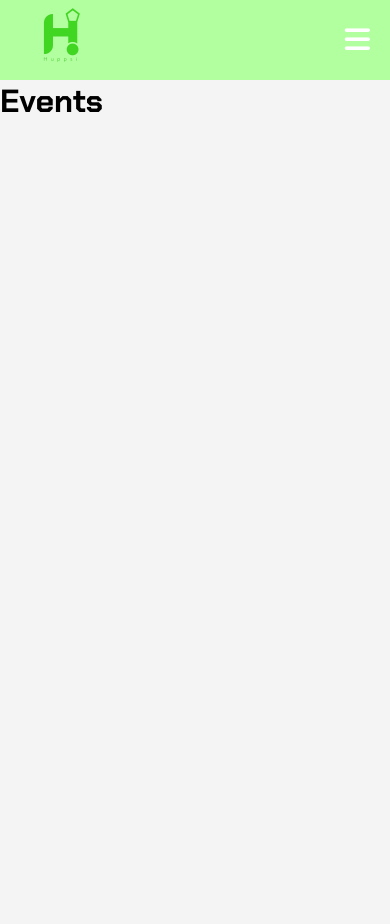
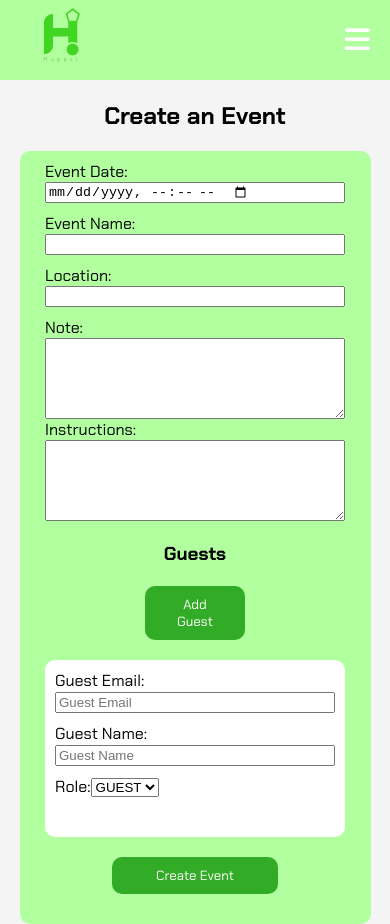
Before and after one commit to LazyBrogrammer/birthday-invitation, a React (Vite) app: page /events in a window 390 px wide. Before the commit the page ends 844 px from the top, so only its background shows below. Built offline with nearby package versions, Linux system fonts and the light colour scheme.

Commit message:
add event components and their styles

```diff
--- a/src/index.css
+++ b/src/index.css
@@ -36,8 +36,7 @@ a {
 
 /* Remove default button styles */
 button {
-  /*border: none;*/
-  background: none;
+  border: none;
   padding: 0;
   cursor: pointer;
 }
--- a/src/pages/Events/Events.jsx
+++ b/src/pages/Events/Events.jsx
@@ -1,7 +1,212 @@
+import { useState } from "react";
+import axios from "axios";
+import { ToastContainer, toast } from "react-toastify";
+import "react-toastify/dist/ReactToastify.css";
+import "./events.css"; // Rename the CSS file as well
+
+const apiUrl = import.meta.env.VITE_API_URL;
+
 export const Events = () => {
-    return (
-        <div>
-            <h1>Events</h1>
-        </div>
-    )
-}
+  const [eventDate, setEventDate] = useState("");
+  const [eventName, setEventName] = useState("");
+  const [guests, setGuests] = useState([
+    { email: "", name: "", role: "GUEST" },
+  ]);
+  const [instructions, setInstructions] = useState("");
+  const [location, setLocation] = useState("");
+  const [note, setNote] = useState("");
+  //   const [organizerEmail, setOrganizerEmail] = useState("");
+
+  const handleGuestChange = (index, e) => {
+    const newGuests = [...guests];
+    newGuests[index][e.target.name] = e.target.value;
+    setGuests(newGuests);
+  };
+
+  const addGuest = () => {
+    setGuests([...guests, { email: "", name: "", role: "GUEST" }]);
+  };
+
+  const removeGuest = (index) => {
+    const newGuests = guests.filter((_, i) => i !== index);
+    setGuests(newGuests);
+  };
+
+  const handleSubmit = async (e) => {
+    e.preventDefault();
+
+    const eventData = {
+      eventDate,
+      eventName,
+      guests,
+      instructions,
+      location,
+      note,
+      //   organizerEmail,
+    };
+
+    try {
+      const response = await axios.post(
+        apiUrl + "invitations/invitation",
+        eventData
+      );
+      if (response.data.success) {
+        toast.success("Event created successfully!", {
+          position: "bottom-right",
+          autoClose: 3000,
+          hideProgressBar: false,
+          closeOnClick: true,
+          pauseOnHover: true,
+          draggable: true,
+          progress: undefined,
+        });
+      } else {
+        toast.error("Failed to create event: " + response.data.message, {
+          position: "bottom-right",
+          autoClose: 3000,
+          hideProgressBar: false,
+          closeOnClick: true,
+          pauseOnHover: true,
+          draggable: true,
+          progress: undefined,
+        });
+      }
+    } catch (error) {
+      console.error("Error creating event:", error);
+      toast.error(
+        "An error occurred while creating the event. Please try again.",
+        {
+          position: "bottom-right",
+          autoClose: 3000,
+          hideProgressBar: false,
+          closeOnClick: true,
+          pauseOnHover: true,
+          draggable: true,
+          progress: undefined,
+        }
+      );
+    }
+  };
+
+  return (
+    <div className="events-container">
+      <div className="events">
+        <h2>Create an Event</h2>
+        <form className="event-form" onSubmit={handleSubmit}>
+          <div className="event-form_top">
+            <div>
+              <label htmlFor="event-date">Event Date:</label>
+              <input
+                id="event-date"
+                type="datetime-local"
+                value={eventDate}
+                onChange={(e) => setEventDate(e.target.value)}
+                required
+              />
+            </div>
+            <div>
+              <label htmlFor="event-name">Event Name:</label>
+              <input
+                id="event-name"
+                type="text"
+                value={eventName}
+                onChange={(e) => setEventName(e.target.value)}
+                required
+              />
+            </div>
+            <div>
+              <label htmlFor="location">Location:</label>
+              <input
+                id="location"
+                type="text"
+                value={location}
+                onChange={(e) => setLocation(e.target.value)}
+                required
+              />
+            </div>
+          </div>
+
+          <div className="event-form_middle">
+            <div>
+              <label htmlFor="note">Note:</label>
+              <textarea
+                id="note"
+                required
+                rows={5}
+                cols={30}
+                value={note}
+                onChange={(e) => setNote(e.target.value)}
+              />
+            </div>
+
+            <div className="full-width">
+              <label htmlFor="instructions">Instructions:</label>
+              <textarea
+                id="instructions"
+                rows={5}
+                cols={30}
+                value={instructions}
+                onChange={(e) => setInstructions(e.target.value)}
+                required
+              />
+            </div>
+          </div>
+
+          <h3>Guests</h3>
+          <button type="button" className="add-button" onClick={addGuest}>
+            Add Guest
+          </button>
+          <div className="guests-container full-width">
+            {guests.map((guest, index) => (
+              <div key={index} className="guest-item">
+                <label htmlFor={`guest-email-${index}`}>Guest Email:</label>
+                <input
+                  id={`guest-email-${index}`}
+                  type="email"
+                  name="email"
+                  placeholder="Guest Email"
+                  value={guest.email}
+                  onChange={(e) => handleGuestChange(index, e)}
+                  required
+                />
+                <label htmlFor={`guest-name-${index}`}>Guest Name:</label>
+                <input
+                  id={`guest-name-${index}`}
+                  type="text"
+                  name="name"
+                  placeholder="Guest Name"
+                  value={guest.name}
+                  onChange={(e) => handleGuestChange(index, e)}
+                  required
+                />
+                <label htmlFor={`guest-role-${index}`}>Role:</label>
+                <select
+                  id={`guest-role-${index}`}
+                  name="role"
+                  value={guest.role}
+                  onChange={(e) => handleGuestChange(index, e)}
+                  required
+                >
+                  <option value="GUEST">GUEST</option>
+                  <option value="ADMIN">ADMIN</option>
+                </select>
+                {guests.length > 1 && (
+                  <button
+                    type="button"
+                    className="remove-button"
+                    onClick={() => removeGuest(index)}
+                  >
+                    Remove
+                  </button>
+                )}
+              </div>
+            ))}
+          </div>
+
+          <button className="create-event" type="submit">Create Event</button>
+        </form>
+        <ToastContainer />
+      </div>
+    </div>
+  );
+};
--- a/src/pages/Events/events.css
+++ b/src/pages/Events/events.css
@@ -0,0 +1,110 @@
+.events-container {
+  width: 100vw;
+  min-height: calc(100vh - 80px);
+  display: flex;
+  justify-content: center;
+}
+
+.events h2 {
+  text-align: center;
+  margin: 20px 0;
+}
+
+.event-form {
+  background-color: #b2ffa0;
+  width: 90vw;
+  border-radius: 10px;
+  padding: 10px;
+}
+
+.event-form_top,
+.event-form_middle {
+  display: flex;
+  align-items: center;
+  justify-content: space-around;
+}
+.event-form_top input,
+.event-form_middle textarea {
+  display: flex;
+  width: 100%;
+}
+.event-form_top input:focus,
+.event-form_middle textarea:focus {
+  border: 1px solid #b2ffa0;
+}
+input {
+  margin-bottom: 10px;
+  width: 100%;
+}
+input:focus {
+  border-color: #b2ffa0 !important;
+}
+/*  */
+
+h3 {
+  text-align: center;
+  margin: 20px 0 !important;
+}
+
+select {
+  margin-bottom: 30px;
+}
+
+.guests-container {
+  display: flex;
+  gap: 20px;
+  /* justify-content: space-between; */
+  flex-wrap: wrap;
+  justify-content: center;
+  align-content: flex-start;
+  margin-bottom: 20px;
+}
+
+.guest-item {
+  width: 300px;
+  background-color: white;
+  border-radius: 10px;
+  padding: 10px;
+}
+
+.remove-button {
+  background-color: red;
+  color: white;
+  display: flex;
+  margin: 0 auto;
+  border: none;
+  padding: 5px 20px;
+  border-radius: 10px;
+}
+.add-button {
+  display: flex;
+  justify-content: center;
+  margin: 0 auto;
+  width: 30%;
+  margin-bottom: 20px;
+  color: white;
+  padding: 10px 30px;
+  border-radius: 10px;
+  background-color: #32ab26;
+}
+.create-event {
+  display: flex;
+  justify-content: center;
+  width: 50%;
+  margin: 0 auto;
+  margin-bottom: 20px;
+  color: white;
+  padding: 10px 30px;
+  border-radius: 10px;
+  background-color: #32ab26;
+}
+@media screen and (max-width: 960px) {
+  .event-form_middle,
+  .event-form_top {
+    flex-direction: column;
+  }
+  .event-form_middle textarea,
+  .event-form_top input {
+    width: 300px !important;
+  }
+}
--- a/src/pages/Login/login.css
+++ b/src/pages/Login/login.css
@@ -12,9 +12,7 @@ body {
   justify-content: center;
   align-items: center;
   flex-direction: column;
-}
-
-form {
+  form {
   background-color: #ffffff;
   padding: 20px;
   border-radius: 8px;
@@ -73,14 +71,17 @@ button[type="submit"] {
 }
 
 button[type="submit"]:hover {
-  background-color: #42d623;
+  background-color: #53ff30;
 }
 
 .register-btn {
-    margin-left: 10px;
-    color: #42D623;
-    text-decoration: underline;
+  margin-left: 10px;
+  color: #42d623;
+  text-decoration: underline;
 }
+}
+
+
 /* Responsive Design */
 @media (max-width: 600px) {
   form {
--- a/src/pages/Register/register.css
+++ b/src/pages/Register/register.css
@@ -18,7 +18,6 @@ body {
   justify-content: center;
   align-items: center;
   flex-direction: column;
-}
   /* Form Container */
   form {
     background-color: #ffffff;
@@ -81,6 +80,7 @@ button[type="submit"] {
   button[type="submit"]:hover {
     background-color: #53ff30;
   }
+}
 
 /* Responsive Design */
 @media (max-width: 600px) {
```
Also changed, not shown: src/components/Alert/Alert.jsx (deleted, +0 -15 lines), src/components/Alert/alert.css (deleted, +0 -44 lines). Lines whose indentation alone changed are shown as unchanged.
